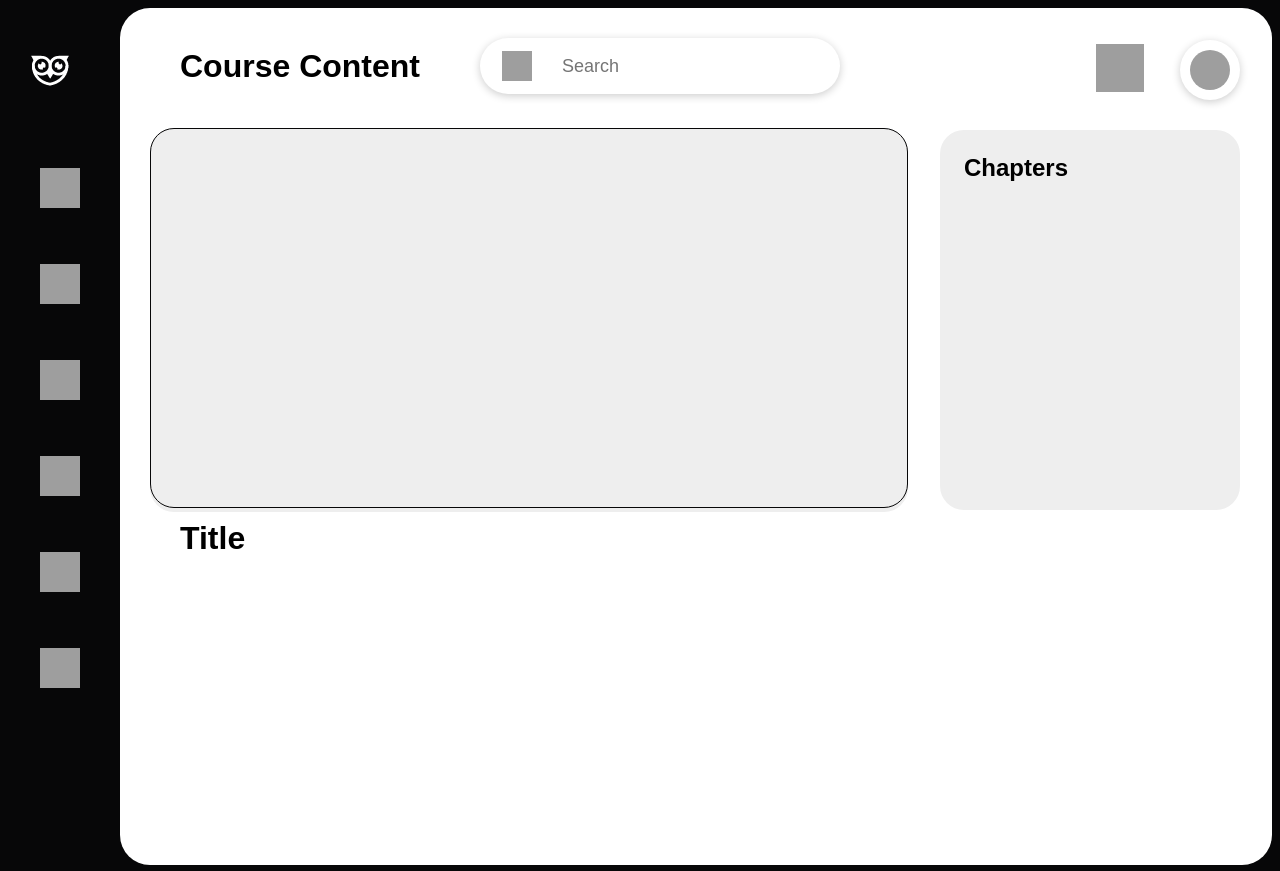
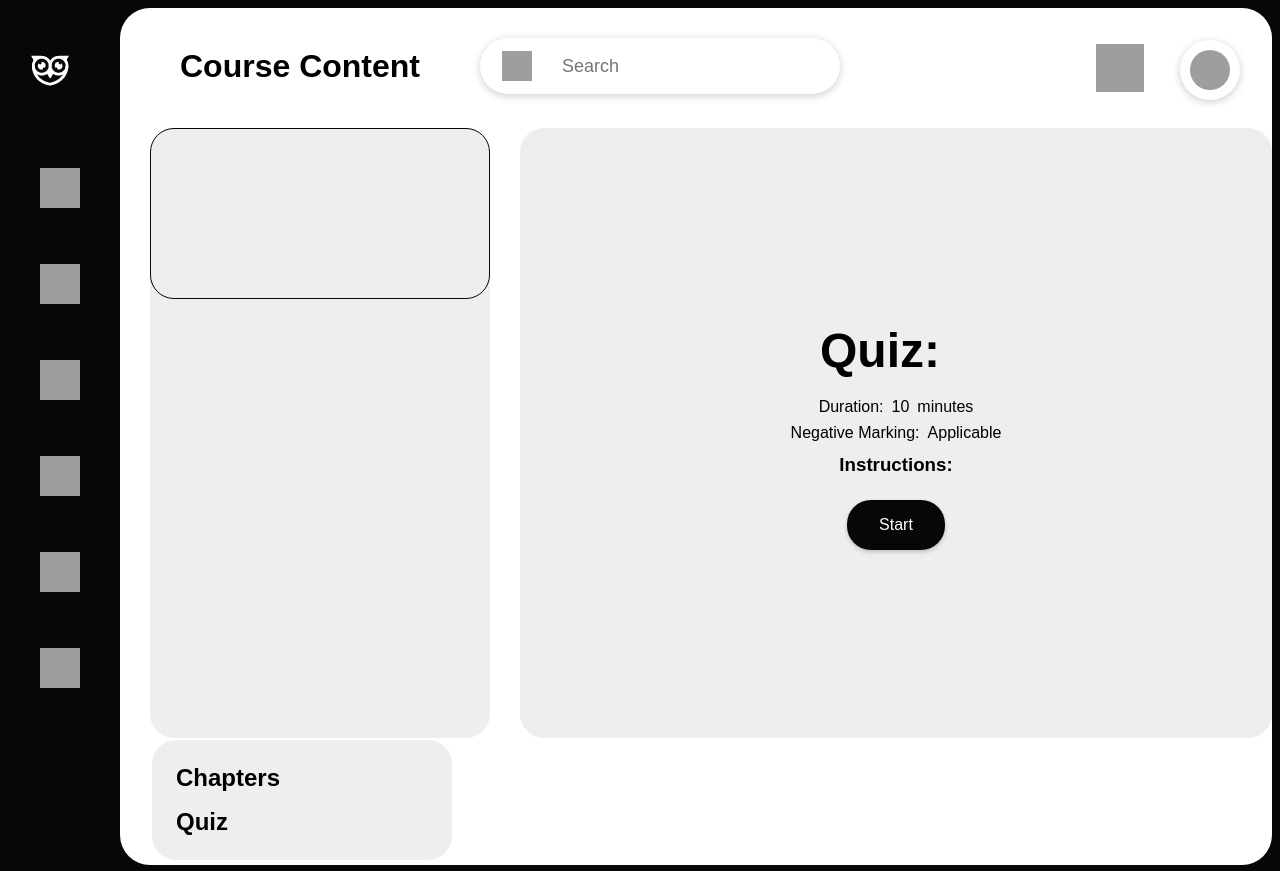
Before and after one commit to jashanpreet-singh-99/Athena, a Django app: page /course/content/2 in a window 1280 px wide. Run offline with Django 4.2, Linux system fonts and the light colour scheme; data comes from the database, SQL or seed files in the repository; both versions use the stored data as it was after the commit; grey boxes are pictures that could not be loaded.

Commit message:
FEAT: Added Quiz UI to be displayed in Course content

```diff
--- a/Athena/admin.py
+++ b/Athena/admin.py
@@ -11,3 +11,4 @@ admin.site.register(Enrollment)
 admin.site.register(CourseChapter)
 admin.site.register(File)
 admin.site.register(Quiz)
+admin.site.register(QuizContent)
--- a/Athena/static/Athena/css/course_content_page.css
+++ b/Athena/static/Athena/css/course_content_page.css
@@ -1,11 +1,12 @@
 .parent-content {
     display: flex;
-    flex-direction: row;
+    flex-wrap: wrap;
 }
 
 .video-content {
+    flex: 1 1 auto;
+    max-width: calc(100% - 300px - 100px);
     position: relative;
-    flex-grow: 1;
     border-radius: 24px;
     border: none;
     background-color: #eeeeee;
@@ -14,6 +15,7 @@
 
 video {
     width: 100%;
+    max-width: 100%;
     box-shadow: none;
     outline: none;
     border: 1px solid #070708;
@@ -126,3 +128,140 @@ video {
 .chapter-title {
     margin: 8px 60px;
 }
+
+.quiz-view-container {
+    display: flex;
+    flex-direction: row;
+    justify-content: space-between;
+    padding: 16px 32px;
+    margin: 8px 0;
+    border: none;
+    border-radius: 12px;
+    background-color: #c9d9f0;
+}
+
+.quiz-view-container.sel {
+    background-color: #070708;
+    color: #ffffff;
+}
+
+.quiz-content {
+    width: 100%;
+    height: 70vh;
+    position: relative;
+    border-radius: 24px;
+    border: none;
+    background-color: #eeeeee;
+    display: flex;
+    flex-direction: column;
+    align-items: center;
+    justify-content: center;
+    padding: 32px;
+}
+
+.quiz-content.hide {
+    display: none;
+}
+
+.quiz-content p {
+    margin: 4px;
+}
+
+.quiz-content h3 {
+    margin: 8px;
+}
+
+.quiz-title {
+    font-size: xxx-large;
+    margin: 16px;
+}
+
+.content {
+    display: flex;
+    flex-direction: row;
+}
+
+.content-buttons {
+    padding: 16px 32px;
+    border-radius: 24px;
+    margin: 8px;
+    border: none;
+    font-size: medium;
+    color: #ffffff;
+    background-color: #070708;
+    box-shadow: 0 2px 4px rgba(0, 0, 0, 0.2);
+}
+
+.content-buttons.large {
+    font-size: medium;
+    width: 120px;
+}
+
+.content-buttons:hover {
+    background-color: #c9d9f0;
+    color: #070708;
+    box-shadow: 0 1px 2px rgba(0, 0, 0, 0.2);
+}
+
+.content-buttons:active {
+    background-color: #6f94c6;
+    color: #070708;
+    box-shadow: 0 0 0 rgba(0, 0, 0, 0.1);
+}
+
+.quiz-question-v {
+    width: 100%;
+    margin: 8px;
+    padding: 8px;
+    font-size: x-large;
+}
+
+.q-options {
+    width: 100%;
+    padding: 16px 32px;
+    margin: 8px;
+    border: none;
+    border-radius: 12px;
+    background-color: #c9d9f0;
+    color: #070708;
+    font-size: medium;
+    text-align: start;
+    display: flex;
+    flex-direction: row;
+    align-items: center;
+}
+
+.q-options:hover {
+    background-color: #070708;
+    color: white;
+}
+
+.q-options.sel {
+    background-color: #070708;
+    color: white;
+}
+
+.q-options.sel span {
+    border: 1px solid white;
+}
+
+.q-options span {
+    border: 1px solid #070708;
+    background-color: #070708;
+    color: white;
+    padding: 4px 8px;
+    border-radius: 24px;
+    margin-right: 32px;
+}
+
+.q-options:hover span {
+    border: 1px solid white;
+}
+
+.quiz-buttons-cont {
+    width: 100%;
+    margin-top: 16px;
+    display: flex;
+    flex-direction: row;
+    justify-content: end;
+}
--- a/Athena/static/Athena/js/course_content_page.js
+++ b/Athena/static/Athena/js/course_content_page.js
@@ -1,15 +1,23 @@
 // Get all the chapter buttons
 const chapterButtons = document.querySelectorAll('.chapter-view-container');
+const videoContainer = document.getElementById('video-content');
+const quizContainer = document.getElementById('quiz-content');
 const videoElement = document.getElementById('video-box');
 const chapterTitle = document.getElementById('chapter_title');
 
 // Chapter Selection
 chapterButtons.forEach((button, index) => {
   button.addEventListener('click', () => {
+    videoContainer.hidden = false;
+    quizContainer.hidden = true;
+    quizContainer.style.display = "none";
     // Get the video URL from the button's data attribute
       // Create a video element and set the source to the video URL
     videoElement.src = button.dataset.video;
     chapterButtons.forEach(b => {
+      b.classList.remove("sel");
+    });
+    quizButtons.forEach(b => {
       b.classList.remove("sel");
     });
     button.classList.add("sel");
@@ -20,7 +28,130 @@ chapterButtons.forEach((button, index) => {
 
 chapterButtons[0].click();
 
+//
+// Quiz Content
+//
+const quizButtons = document.querySelectorAll('.quiz-view-container');
+const quizTitle = document.getElementById('quiz_title');
+const quizTime = document.getElementById('quiz_time');
+const quizNMarking = document.getElementById('quiz_negative_marking');
+const quizInstructions = document.getElementById('quiz-instructions');
+const quizStartButton = document.getElementById('start-quiz');
+let selected_quiz_id = 0
+
+quizButtons.forEach((button, index) => {
+  button.addEventListener('click', () => {
+    videoContainer.hidden = true;
+    quizContainer.hidden = false;
+    quizContainer.style.display = "flex";
+    chapterButtons.forEach(b => {
+      b.classList.remove("sel");
+    });
+    quizButtons.forEach(b => {
+      b.classList.remove("sel");
+    });
+    button.classList.add("sel");
+    quizTitle.textContent = quizzes[index]['title'];
+    quizTime.textContent = quizzes[index]['time'];
+    if (quizzes[index]['negative_marking']) {
+      quizNMarking.textContent = 'Applicable';
+    } else {
+      quizNMarking.textContent = 'Not-Applicable';
+    }
+    quizInstructions.innerText  = quizzes[index]['instructions'];
+    console.log(quizzes[index]);
+    selected_quiz_id = index;
+  });
+});
+
+//
+// Quiz Buttons
+//
+const quizStartPage = document.getElementById('quiz-start-page');
+const quizQPage = document.getElementById('quiz-q-page');
+const quizFinishPage = document.getElementById('quiz-f-page');
+
+const qQuestion = document.getElementById('quiz_question_v');
+const qOption1 = document.getElementById('option_1');
+const qOption2 = document.getElementById('option_2');
+const qOption3 = document.getElementById('option_3');
+const qOption4 = document.getElementById('option_4');
+const nextQuestionButton = document.getElementById('get_next_question');
+
+const quizScore = document.getElementById('quiz_score');
+const quizCorrect = document.getElementById('quiz_correct_q');
+const quizTotal = document.getElementById('quiz_total_q');
+
+let current_question = 0;
+let current_selection = 0;
+const optionButtons = document.querySelectorAll('.q-options')
+
+function reset_q_page() {
+  optionButtons.forEach(b => {
+      b.classList.remove("sel");
+  });
+}
+optionButtons.forEach((button, index) => {
+  button.addEventListener('click', () => {
+    reset_q_page();
+    current_selection = index + 1;
+    console.log(current_selection);
+    button.classList.add("sel");
+  });
+});
+nextQuestionButton.addEventListener('click', () => {
+  sendQuizRequest(current_question + 1, current_selection);
+});
+
+function sendQuizRequest(questionNo, prev_selection) {
+  var xhr = new XMLHttpRequest();
+
+  var quiz = quizzes[selected_quiz_id]
+  var data = '?quiz_id=' + encodeURIComponent(quiz['id']) +
+               '&course_id=' + encodeURIComponent(quiz['course_id']) +
+               '&question_no=' + encodeURIComponent(questionNo)+
+                '&prev_selection=' + encodeURIComponent(prev_selection);
+  xhr.open('GET', quiz_url + data);
+  xhr.setRequestHeader('Content-Type', 'application/x-www-form-urlencoded');
+  xhr.onload = function() {
+    console.log(xhr.status);
+      if (xhr.status === 200) {
+            current_question = questionNo
+            var response = JSON.parse(xhr.responseText);
+            if (Boolean(response.blank)) {
+                quizQPage.style.display = 'none';
+                quizFinishPage.style.display = 'flex'
+                // quizTotal.textContent = response.total;
+                // quizCorrect.textContent = response.answered;
+                // quizScore.textContent = response.score + ' / ' + response.total_score;
+            } else {
+                console.log('Q: ' + response.question.question);
+                qQuestion.textContent = 'Q ' + (current_question + 1) + '. ' + response.question.question;
+                qOption1.innerHTML = '<span>1</span>' + response.question.options_1;
+                qOption2.innerHTML = '<span>2</span>' + response.question.options_2;
+                qOption3.innerHTML = '<span>3</span>' + response.question.options_3;
+                qOption4.innerHTML = '<span>4</span>' + response.question.options_4;
+                reset_q_page();
+                quizStartPage.style.display = 'none';
+                quizQPage.style.display = 'flex'
+            }
+        } else {
+            console.log('AJAX request failed');
+        }
+  };
+  xhr.onerror = function() {
+      console.log('AJAX: request Error:');
+  }
+
+  xhr.send();
+}
+
+chapterButtons[0].click();
+
+
+//
 // Video Controls
+//
 const overlay_video = document.getElementById('overlay-tint');
 const previous_btn = document.getElementById('previous-button');
 const rewind_btn = document.getElementById('rewind-button');
--- a/Athena/templates/Athena/course_content_page.html
+++ b/Athena/templates/Athena/course_content_page.html
@@ -40,11 +40,76 @@
                 </div>
             </div>
         </div>
+        <div id="quiz-content" class="video-content quiz-content" hidden="hidden">
+            <div id="quiz-start-page" class="quiz-content">
+                <div class="content">
+                    <h1 class="quiz-title">Quiz:</h1>
+                    <h1 id="quiz_title" class="quiz-title"></h1>
+                </div>
+                <div class="content">
+                    <p>Duration: </p>
+                    <p id="quiz_time">10</p>
+                    <p> minutes</p>
+                </div>
+                <div class="content">
+                    <p>Negative Marking: </p>
+                    <p id="quiz_negative_marking">Applicable</p>
+                </div>
+                <h3>Instructions:</h3>
+                <p id="quiz-instructions"></p>
+                <button id="start-quiz" class="content-buttons" onclick="sendQuizRequest(0, 0)">
+                    Start
+                </button>
+            </div>
+            <div id="quiz-q-page" class="quiz-content hide">
+                <h2 id="quiz_question_v" class="quiz-question-v">What is the purpose of Django's context processors?</h2>
+                <button id="option_1" class="q-options">
+                    <span>1</span>
+                    To manage user sessions and cookies
+                </button>
+                <button id="option_2" class="q-options">
+                    <span>2</span>
+                    To handle form submissions and data validation
+                </button>
+                <button id="option_3" class="q-options">
+                    <span>3</span>
+                    To provide additional data to all templates
+                </button>
+                <button id="option_4" class="q-options">
+                    <span>4</span>
+                    To cache database queries and improve performance
+                </button>
+                <div class="quiz-buttons-cont">
+                    <button id="get_next_question" class="content-buttons large">
+                        NEXT
+                    </button>
+                </div>
+            </div>
+            <div id="quiz-f-page" class="quiz-content hide">
+                 <div class="content">
+                    <h1 class="quiz-title">You Scored: </h1>
+                    <h1 id="quiz_score" class="quiz-title">10/30</h1>
+                </div>
+                <div class="content">
+                    <p>You Answered: </p>
+                    <p id="quiz_correct_q"></p>
+                    <p> / </p>
+                    <p id="quiz_total_q"></p>
+                    <p> Questions</p>
+                </div>
+            </div>
+        </div>
         <div class="chapter-content">
             <h2>Chapters</h2>
             {% for chapter in chapters %}
                 <div class="chapter-view-container" data-video="{{ chapter.video_file.url }}">
                     <p>{{ chapter.title }}</p>
+                </div>
+            {%  endfor %}
+            <h2>Quiz</h2>
+            {% for quiz in quizzes %}
+                <div class="quiz-view-container">
+                    <p>{{ quiz.title }}</p>
                 </div>
             {%  endfor %}
         </div>
@@ -61,6 +126,18 @@
             chap['title'] = '{{ chapter.title|escapejs }}';
             chapters.push(chap);
         {% endfor %}
+        let quizzes = [];
+        {% for quiz_i in quizzes %}
+            var quiz = {};
+            quiz['id'] = '{{ quiz_i.id|escapejs }}'
+            quiz['course_id'] = {{ quiz_i.course.id|escapejs }}
+            quiz['title'] = '{{ quiz_i.title|escapejs }}';
+            quiz['time'] = '{{ quiz_i.time|escapejs }}';
+            quiz['negative_marking'] = '{{ quiz_i.negative_marking|escapejs }}'
+            quiz['instructions'] = '{{ quiz_i.instructions|escapejs }}'
+            quizzes.push(quiz);
+        {% endfor %}
+        const quiz_url = '{% url 'get_quiz_questions' %}';
     </script>
     <script src="{% static 'Athena/js/course_content_page.js'%}"></script>
 {% endblock %}
--- a/Athena/urls.py
+++ b/Athena/urls.py
@@ -27,6 +27,7 @@ urlpatterns = [
     path('course/chapter', views.CreateCourseChapter.as_view(), name='create_chapter'),
     path('course/content/<int:course_id>', views.CourseContentView.as_view(), name='course_content'),
     path('course/content/quiz', views.CreateQuiz.as_view(), name='create_quiz'),
+    path('course/content/quiz/questions', views.GetQuizQuestion.as_view(), name='get_quiz_questions')
 ]
 
 urlpatterns += staticfiles_urlpatterns()
--- a/Athena/views.py
+++ b/Athena/views.py
@@ -6,7 +6,7 @@ from .forms import *
 from .models import *
 
 from datetime import datetime
-
+from django.http import JsonResponse
 
 def load_profile(context, request):
     user = request.user
@@ -496,6 +496,9 @@ class CourseContentView(views.View):
         chapters = CourseChapter.objects.filter(course__id=course_id, visibility=True)
         context['chapters'] = chapters
 
+        quizzes = Quiz.objects.filter(course_id=course_id, visibility=True)
+        context['quizzes'] = quizzes
+
         return render(request, 'Athena/course_content_page.html', context)
 
 
@@ -554,3 +557,35 @@ class CreateQuiz(views.View):
         else:
             print('Form not valid:', quiz_form.errors)
             return redirect(reverse('course_author_page', args=[quiz_form.data['course']]))
+
+
+class GetQuizQuestion(views.View):
+
+    def get(self, request):
+        print(request.GET)
+        q_no = int(request.GET['question_no'])
+        prev_selection = int(request.GET['prev_selection'])
+        quiz = Quiz.objects.get(pk=request.GET['quiz_id'])
+        # update previous_question submission
+        if q_no > 0 and prev_selection > 0:
+            print('Working')
+            p_questions = QuizContent.objects.filter(quiz__id=quiz.id)[q_no-1]
+
+
+        quiz_questions = QuizContent.objects.filter(quiz__id=quiz.id)
+        if len(quiz_questions) > q_no :
+            quiz_question = quiz_questions[q_no]
+            quiz_content_data = {
+                'question': quiz_question.question,
+                'options_1': quiz_question.options_1,
+                'options_2': quiz_question.options_2,
+                'options_3': quiz_question.options_3,
+                'options_4': quiz_question.options_4,
+                'answers': quiz_question.answers,
+            }
+            context = {'question': quiz_content_data, 'blank': not (len(quiz_questions) > q_no)}
+            return JsonResponse(context)
+        else:
+            context = {'blank': not(len(quiz_questions) > q_no)}
+
+            return JsonResponse(context)
```
Also changed, not shown: db.sqlite3.
